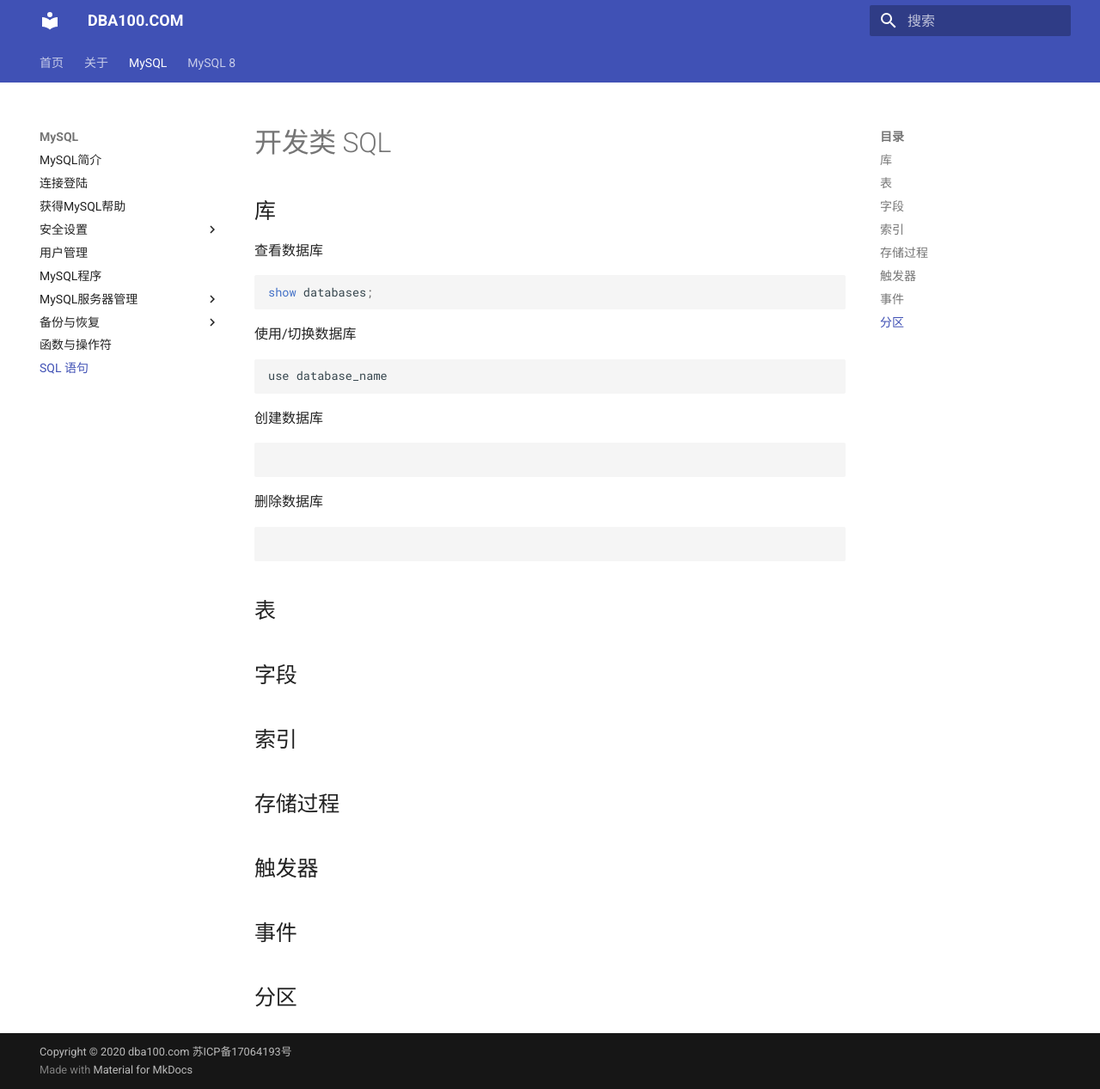
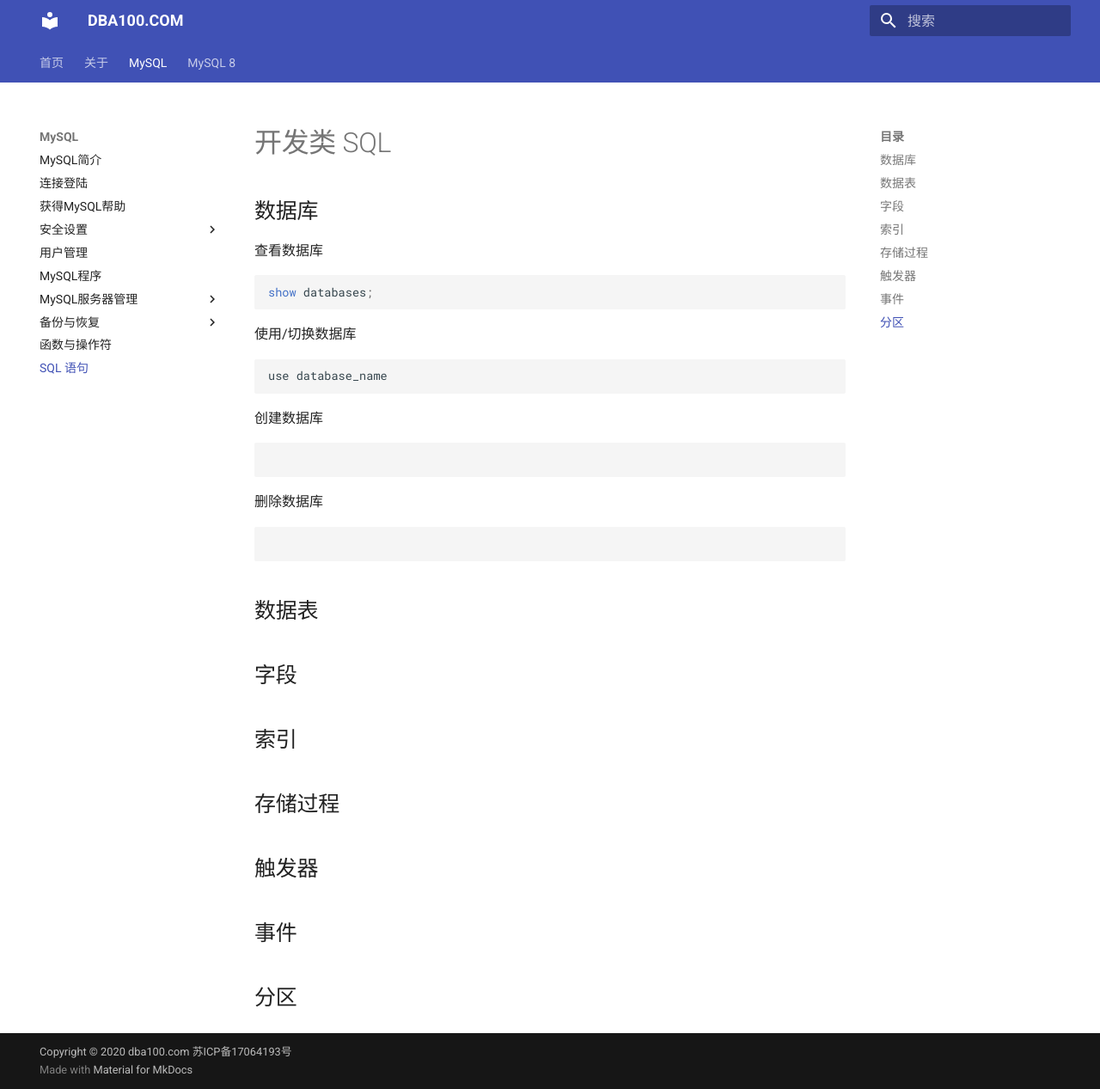
Before and after one commit to duliang123/dba100, an MkDocs documentation site: the page built from docs/mysql/sql.md, in a window 1280 px wide and 1267 px high. Shown: the whole window at 86% size. Built offline with MkDocs 1.6.1 and Material for MkDocs 9.7.7, drawn with Linux system fonts in a browser that asks for light colours.

Commit message:
Update sql.md

````diff
--- a/docs/mysql/sql.md
+++ b/docs/mysql/sql.md
@@ -1,6 +1,6 @@
 # 开发类 SQL
 
-## 库
+## 数据库
 
 查看数据库
 
@@ -25,7 +25,7 @@ use database_name
 
 ```
 
-## 表
+## 数据表
 
 ## 字段
 
````
